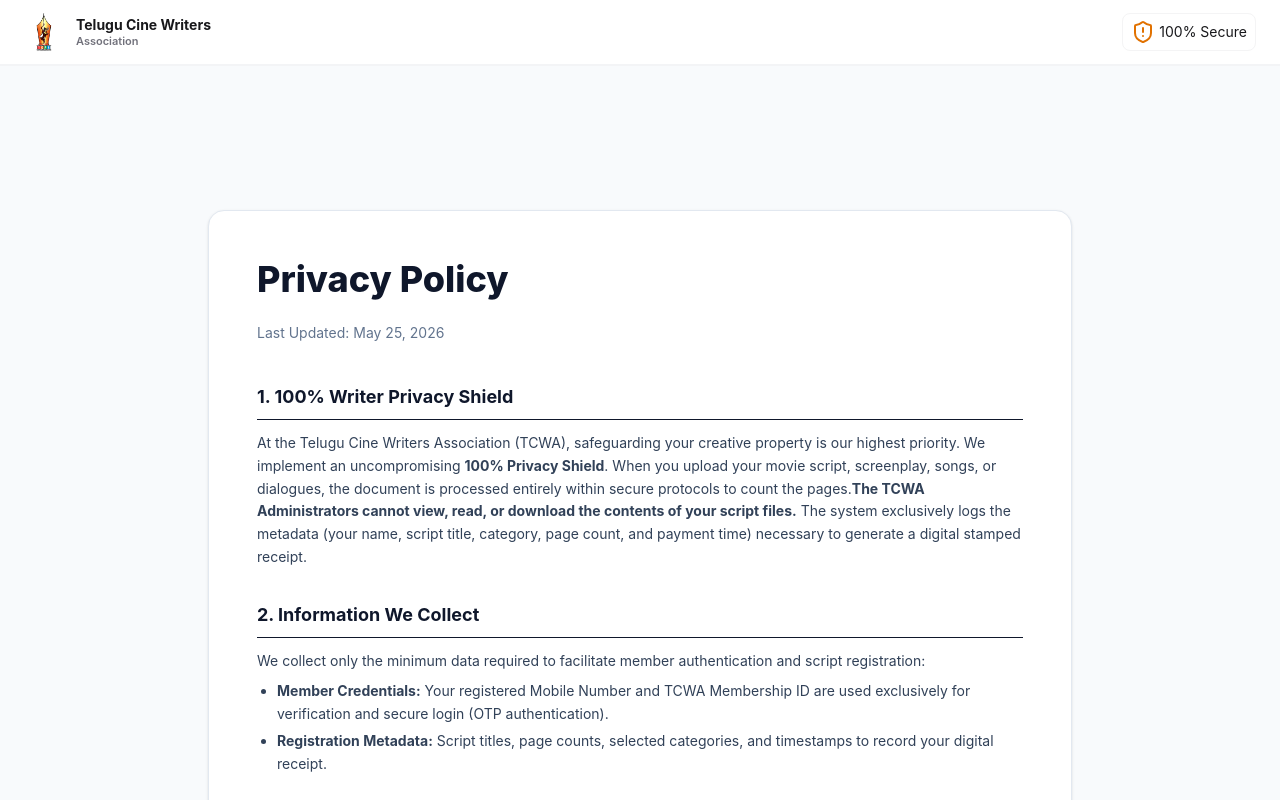
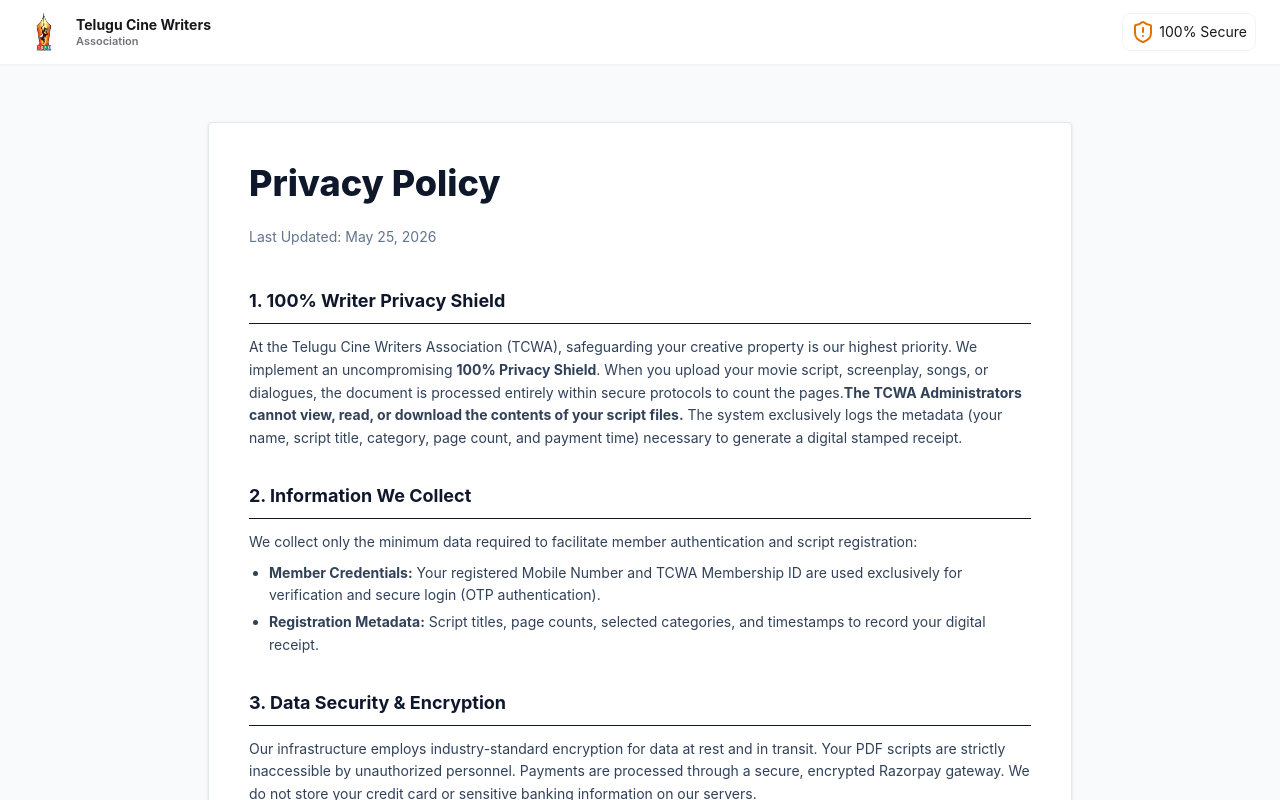
Before and after one commit to bhanudova02/writers-registration, a React (Vite) app in the folder user-writers-registration/: page /privacy-policy in a window 1280 px wide. Shown: the top 800 px of the page. Built offline with nearby package versions, Linux system fonts and the light colour scheme; no server answers.

Commit message:
fix: update OTP rate limit error message to suggest a 3-4 hour wait period

```diff
--- a/user-writers-registration/src/pages/Login.jsx
+++ b/user-writers-registration/src/pages/Login.jsx
@@ -108,7 +108,7 @@ export default function Login({ setMember, setIsLoggedIn }) {
       const errorMessage = error.message || String(error);
 
       if (errorCode === 'auth/too-many-requests' || errorMessage.includes('too-many-requests')) {
-        setLoginError('Security Alert: You have requested too many OTPs. Please wait 15-30 minutes before trying again.');
+        setLoginError('Security Alert: You have requested too many OTPs. Please wait 3-4 hours before trying again.');
       } else if (errorCode === 'auth/invalid-phone-number' || errorMessage.includes('invalid-phone-number')) {
         setLoginError('Invalid mobile number format. Please check your number.');
       } else {
--- a/user-writers-registration/src/pages/PrivacyPolicy.jsx
+++ b/user-writers-registration/src/pages/PrivacyPolicy.jsx
@@ -1,13 +1,17 @@
-import React from 'react';
+import React, { useEffect } from 'react';
 import Header from '../components/Header';
 import Footer from '../components/Footer';
 
 export default function PrivacyPolicy() {
+  useEffect(() => {
+    window.scrollTo(0, 0);
+  }, []);
+
   return (
     <div className="min-h-screen bg-slate-50 flex flex-col font-sans text-zinc-900">
       <Header />
-      <main className="flex-1 max-w-4xl w-full mx-auto px-4 py-12 md:py-20 mt-16">
-        <div className="bg-white p-8 md:p-12 rounded-2xl shadow-sm border border-slate-200">
+      <main className="flex-1 max-w-4xl w-full mx-auto px-4 py-8 mt-6">
+        <div className="bg-white p-6 md:p-10 rounded-sm shadow-sm border border-slate-200">
           <h1 className="text-3xl md:text-4xl font-extrabold text-slate-900 mb-6">Privacy Policy</h1>
           <p className="text-sm text-slate-500 mb-10">Last Updated: May 25, 2026</p>
 
--- a/user-writers-registration/src/pages/TermsOfUse.jsx
+++ b/user-writers-registration/src/pages/TermsOfUse.jsx
@@ -1,13 +1,17 @@
-import React from 'react';
+import React, { useEffect } from 'react';
 import Header from '../components/Header';
 import Footer from '../components/Footer';
 
 export default function TermsOfUse() {
+  useEffect(() => {
+    window.scrollTo(0, 0);
+  }, []);
+
   return (
     <div className="min-h-screen bg-slate-50 flex flex-col font-sans text-zinc-900">
       <Header />
-      <main className="flex-1 max-w-4xl w-full mx-auto px-4 py-12 md:py-20 mt-16">
-        <div className="bg-white p-8 md:p-12 rounded-2xl shadow-sm border border-slate-200">
+      <main className="flex-1 max-w-4xl w-full mx-auto px-4 py-8 mt-6">
+        <div className="bg-white p-6 md:p-10 rounded-sm shadow-sm border border-slate-200">
           <h1 className="text-3xl md:text-4xl font-extrabold text-slate-900 mb-6">Terms of Use</h1>
           <p className="text-sm text-slate-500 mb-10">Last Updated: May 25, 2026</p>
 
```
